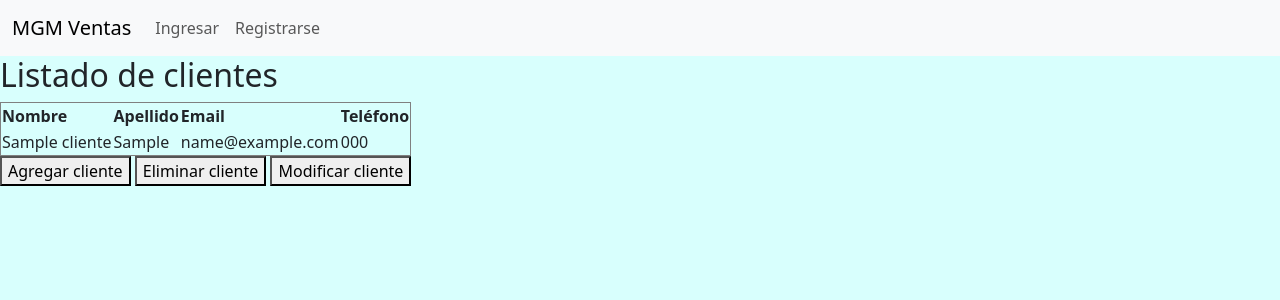
After one commit to GoNf55/Ventas-Testing, a Django app: page /clientes/admclientes/ in a window 1280 px wide. The commit adds this page. Shown: the top 300 px of the page. Run offline with Django 4.2, Linux system fonts and the light colour scheme; tables that the repository leaves empty hold one stand-in row (values such as "Sample post"); some libraries are stand-ins or nearby versions.

Commit message:
ft: agregado template listado clientes (falta implementar funcionalidad botones abm)

```diff
--- a/VentasTesting/VentasTesting/urls.py
+++ b/VentasTesting/VentasTesting/urls.py
@@ -20,5 +20,6 @@ from django.urls import path, include
 urlpatterns = [
     path('admin/', admin.site.urls),
     path('', include('appCore.urls')),
+    path('clientes/', include('clientes.urls')),
     path('accounts/', include('django.contrib.auth.urls')),
 ]
--- a/VentasTesting/appCore/templates/appCore/base.html
+++ b/VentasTesting/appCore/templates/appCore/base.html
@@ -19,13 +19,13 @@
             <ul class="navbar-nav">
                   {% if request.user.is_authenticated %}
                   <li class="nav-item">
-                    <a class="nav-link" href="#">Principal</a>
+                    <a class="nav-link" href="{% url 'home' %}">Principal</a>
                   </li>
                   <li class="nav-item">
                     <a class="nav-link" href="#" >Ventas</a>
                   </li>
                   <li class="nav-item">
-                    <a class="nav-link" href="#" >Clientes</a>
+                    <a class="nav-link" href="{% url 'clientes' %}" >Clientes</a>
                   </li>
                   <li class="nav-item">
                     <a class="nav-link" href="#" >Productos</a>
--- a/VentasTesting/appCore/templates/appCore/home.html
+++ b/VentasTesting/appCore/templates/appCore/home.html
@@ -1,5 +1,5 @@
 {% extends 'appCore/base.html' %}
-{% block title%} MGM - Inicio {% endblock%}
+{% block title%} MGM - Inicio {% endblock %}
 {% block content %}
 <section class="hero-sec">
     <h2>Bienvenido {{ user.first_name}} !</h2>
@@ -11,7 +11,7 @@
                 <a href="#">Gestion de Ventas</a>
             </li>
             <li>
-                <a href="#">Administracion Clientes</a>
+                <a href="{% url 'clientes'%}">Administracion Clientes</a>
             </li>
             <li>
                 <a href="#">Administracion Productos</a>
--- /dev/null
+++ b/VentasTesting/clientes/templates/clientes/clientes.html
@@ -0,0 +1,38 @@
+{% extends 'appCore/base.html' %}
+{% block title%} MGM - Administracion Clientes {% endblock %}
+{% block content %}
+{% load crispy_forms_tags %}
+<section >
+    <h2>Listado de clientes</h2>
+</section>
+<section>
+<!-- aca iria el listado de clientes-->
+ <div>
+    <table border="1">
+        <thead>
+            <tr>
+                <th>Nombre</th>
+                <th>Apellido</th>
+                <th>Email</th>
+                <th>Teléfono</th>
+            </tr>
+        </thead>
+        <tbody>
+            {% for cliente in clientes_list %}
+                <tr>
+                    <td>{{ cliente.nombre }}</td>
+                    <td>{{ cliente.apellido }}</td>
+                    <td>{{ cliente.email }}</td>
+                    <td>{{ cliente.telefono }}</td>
+                </tr>
+            {% endfor %}
+        </tbody>
+    </table>
+ </div>
+ <div>
+    <button>Agregar cliente</button>
+    <button>Eliminar cliente</button>
+    <button>Modificar cliente</button>
+ </div>
+</section>
+{% endblock %}
--- /dev/null
+++ b/VentasTesting/clientes/urls.py
@@ -0,0 +1,6 @@
+from django.urls import path
+from clientes import views
+
+urlpatterns=[
+    path('admclientes/', views.clientes , name='clientes'),
+]
--- a/VentasTesting/clientes/views.py
+++ b/VentasTesting/clientes/views.py
@@ -1,3 +1,8 @@
 from django.shortcuts import render
+from .models import Cliente
 
 # Create your views here.
+
+def clientes(request):
+    lista_clientes=Cliente.objects.all()
+    return render(request, "clientes/clientes.html", {'clientes_list': lista_clientes})
--- a/VentasTesting/static/appCore/css/styles.css
+++ b/VentasTesting/static/appCore/css/styles.css
@@ -27,3 +27,5 @@ body{
 }
 
 /*------------home---------------*/
+
+/* templates administracion de clientes */
```
